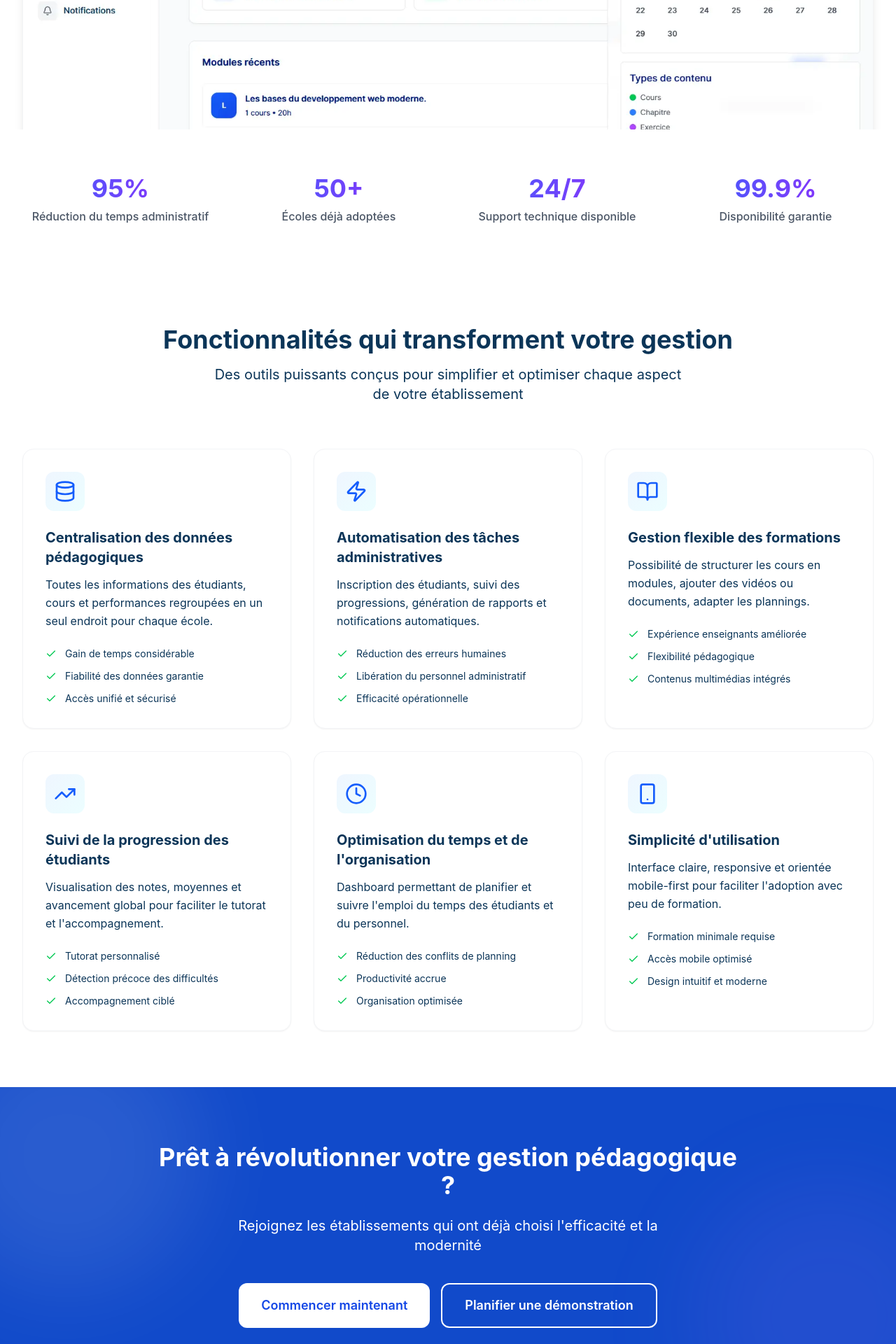
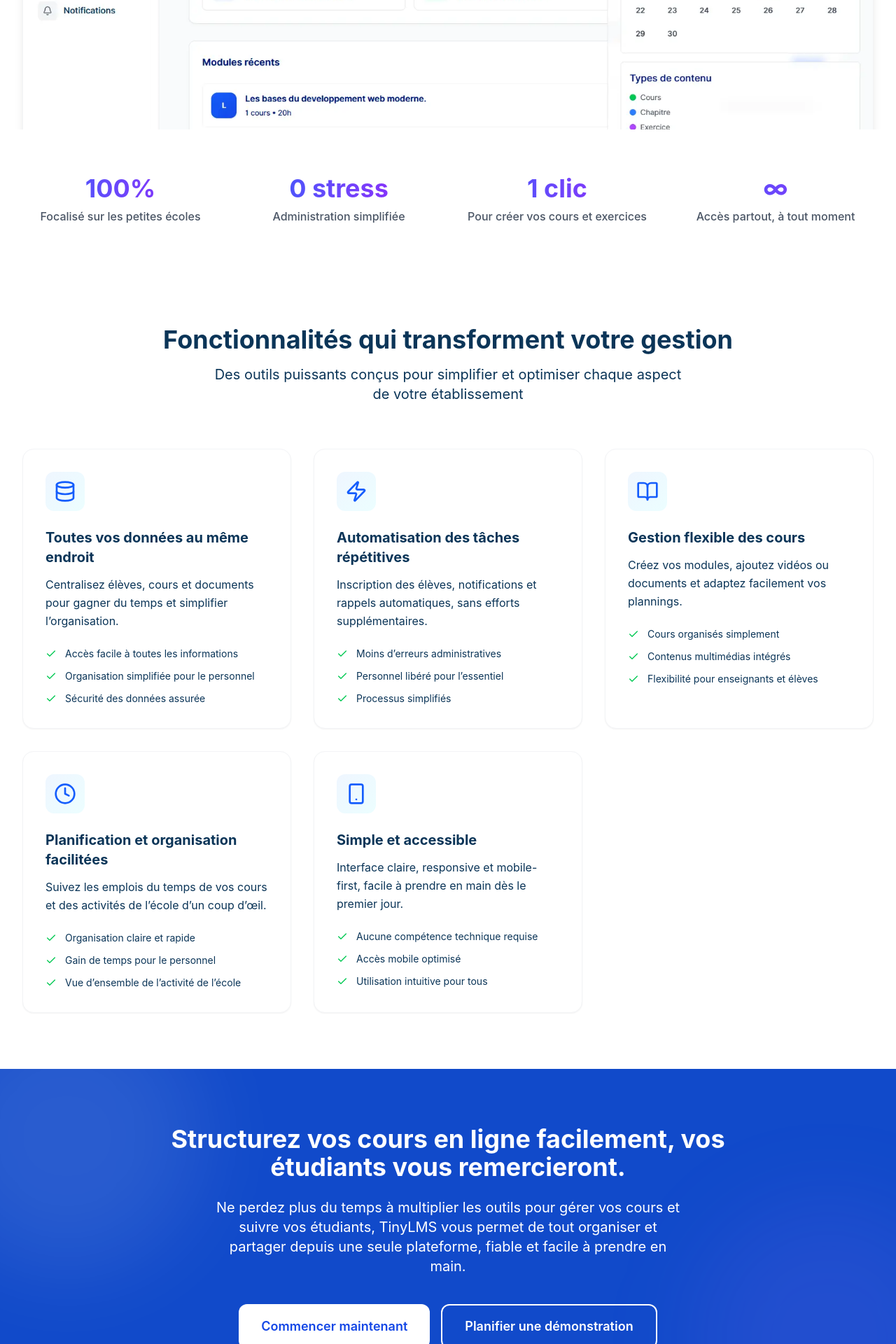
Before and after one commit to ariel-coda/LMS-MVP, a Next.js app in the folder frontend/: page / in a window 1280 px wide. Shown: the part 880-2800 px from the top of the page at 70% size. Built offline with nearby package versions, Linux system fonts and the light colour scheme.

Commit message:
landingpage 1.2

```diff
--- a/frontend/app/page.tsx
+++ b/frontend/app/page.tsx
@@ -55,77 +55,66 @@ export default function LandingPage(): JSX.Element {
   const features: Feature[] = [
     {
       icon: <Database className="w-8 h-8" />,
-      title: "Centralisation des données pédagogiques",
+      title: "Toutes vos données au même endroit",
       description:
-        "Toutes les informations des étudiants, cours et performances regroupées en un seul endroit pour chaque école.",
+        "Centralisez élèves, cours et documents pour gagner du temps et simplifier l’organisation.",
       benefits: [
-        "Gain de temps considérable",
-        "Fiabilité des données garantie",
-        "Accès unifié et sécurisé",
+        "Accès facile à toutes les informations",
+        "Organisation simplifiée pour le personnel",
+        "Sécurité des données assurée",
       ],
     },
     {
       icon: <Zap className="w-8 h-8" />,
-      title: "Automatisation des tâches administratives",
+      title: "Automatisation des tâches répétitives",
       description:
-        "Inscription des étudiants, suivi des progressions, génération de rapports et notifications automatiques.",
+        "Inscription des élèves, notifications et rappels automatiques, sans efforts supplémentaires.",
       benefits: [
-        "Réduction des erreurs humaines",
-        "Libération du personnel administratif",
-        "Efficacité opérationnelle",
+        "Moins d’erreurs administratives",
+        "Personnel libéré pour l’essentiel",
+        "Processus simplifiés",
       ],
     },
     {
       icon: <BookOpen className="w-8 h-8" />,
-      title: "Gestion flexible des formations",
+      title: "Gestion flexible des cours",
       description:
-        "Possibilité de structurer les cours en modules, ajouter des vidéos ou documents, adapter les plannings.",
+        "Créez vos modules, ajoutez vidéos ou documents et adaptez facilement vos plannings.",
       benefits: [
-        "Expérience enseignants améliorée",
-        "Flexibilité pédagogique",
+        "Cours organisés simplement",
         "Contenus multimédias intégrés",
-      ],
-    },
-    {
-      icon: <TrendingUp className="w-8 h-8" />,
-      title: "Suivi de la progression des étudiants",
-      description:
-        "Visualisation des notes, moyennes et avancement global pour faciliter le tutorat et l'accompagnement.",
-      benefits: [
-        "Tutorat personnalisé",
-        "Détection précoce des difficultés",
-        "Accompagnement ciblé",
+        "Flexibilité pour enseignants et élèves",
       ],
     },
     {
       icon: <Clock className="w-8 h-8" />,
-      title: "Optimisation du temps et de l'organisation",
+      title: "Planification et organisation facilitées",
       description:
-        "Dashboard permettant de planifier et suivre l'emploi du temps des étudiants et du personnel.",
+        "Suivez les emplois du temps de vos cours et des activités de l’école d’un coup d’œil.",
       benefits: [
-        "Réduction des conflits de planning",
-        "Productivité accrue",
-        "Organisation optimisée",
+        "Organisation claire et rapide",
+        "Gain de temps pour le personnel",
+        "Vue d’ensemble de l’activité de l’école",
       ],
     },
     {
       icon: <Smartphone className="w-8 h-8" />,
-      title: "Simplicité d'utilisation",
+      title: "Simple et accessible",
       description:
-        "Interface claire, responsive et orientée mobile-first pour faciliter l'adoption avec peu de formation.",
+        "Interface claire, responsive et mobile-first, facile à prendre en main dès le premier jour.",
       benefits: [
-        "Formation minimale requise",
+        "Aucune compétence technique requise",
         "Accès mobile optimisé",
-        "Design intuitif et moderne",
+        "Utilisation intuitive pour tous",
       ],
     },
   ];
 
   const stats = [
-    { number: "95%", label: "Réduction du temps administratif" },
-    { number: "50+", label: "Écoles déjà adoptées" },
-    { number: "24/7", label: "Support technique disponible" },
-    { number: "99.9%", label: "Disponibilité garantie" },
+    { number: "100%", label: "Focalisé sur les petites écoles" },
+    { number: "0 stress", label: "Administration simplifiée" },
+    { number: "1 clic", label: "Pour créer vos cours et exercices" },
+    { number: "∞", label: "Accès partout, à tout moment" },
   ];
 
   return (
@@ -199,16 +188,16 @@ export default function LandingPage(): JSX.Element {
             </div>
 
             <h1 className="text-4xl md:text-6xl font-bold text-gray-900 mb-6 leading-tight">
-              La plateforme moderne de
+              La solution simple pour
               <br />
               <span className="bg-gradient-to-r from-blue-600 via-purple-600 to-cyan-400 bg-clip-text text-transparent">
-                gestion pédagogique
+                gérer vos cours et vos élèves
               </span>
             </h1>
 
             <p className="text-xl text-gray-600 mb-10 max-w-3xl mx-auto leading-relaxed">
-              La solution complète pour centraliser, automatiser et optimiser la
-              gestion de votre établissement d'enseignement en quelques clics.
+              Offrez à vos étudiants des cours en ligne structurés et
+              accessibles, sans vous compliquer la vie avec plusieurs outils
             </p>
 
             <div className="flex flex-col sm:flex-row gap-4 justify-center items-center">
@@ -308,11 +297,14 @@ export default function LandingPage(): JSX.Element {
         <div className="absolute inset-0 bg-black/20"></div>
         <div className="relative max-w-4xl mx-auto text-center px-4 sm:px-6 lg:px-8">
           <h2 className="text-3xl md:text-4xl font-bold bg-blue-title mb-6">
-            Prêt à révolutionner votre gestion pédagogique ?
+            Structurez vos cours en ligne facilement, vos étudiants vous
+            remercieront.
           </h2>
           <p className="text-xl text-blue-100 mb-10 max-w-2xl mx-auto bg-blue-text">
-            Rejoignez les établissements qui ont déjà choisi l'efficacité et la
-            modernité
+            Ne perdez plus du temps à multiplier les outils pour gérer vos cours
+            et suivre vos étudiants, TinyLMS vous permet de tout organiser et
+            partager depuis une seule plateforme, fiable et facile à prendre en
+            main.
           </p>
 
           <div className="flex flex-col sm:flex-row gap-4 justify-center">
@@ -322,14 +314,14 @@ export default function LandingPage(): JSX.Element {
             >
               Commencer maintenant
             </button>
-            <button
-              onClick={() =>
-                window.open("https://wa.me/+237653189528", "_blank")
-              }
-              className="border-2 border-white text-white hover:bg-white hover:text-blue-700 px-8 py-4 rounded-xl font-semibold text-lg"
+            <a
+              href="https://api.whatsapp.com/send?phone=237653189528"
+              target="_blank"
+              rel="noopener noreferrer"
+              className="border-2 border-white text-white hover:bg-white hover:text-blue-700 px-8 py-4 rounded-xl font-semibold text-lg inline-block text-center"
             >
               Planifier une démonstration
-            </button>
+            </a>
           </div>
         </div>
 
```
Also changed, not shown: frontend/public/logo_tiny.webp (added).
